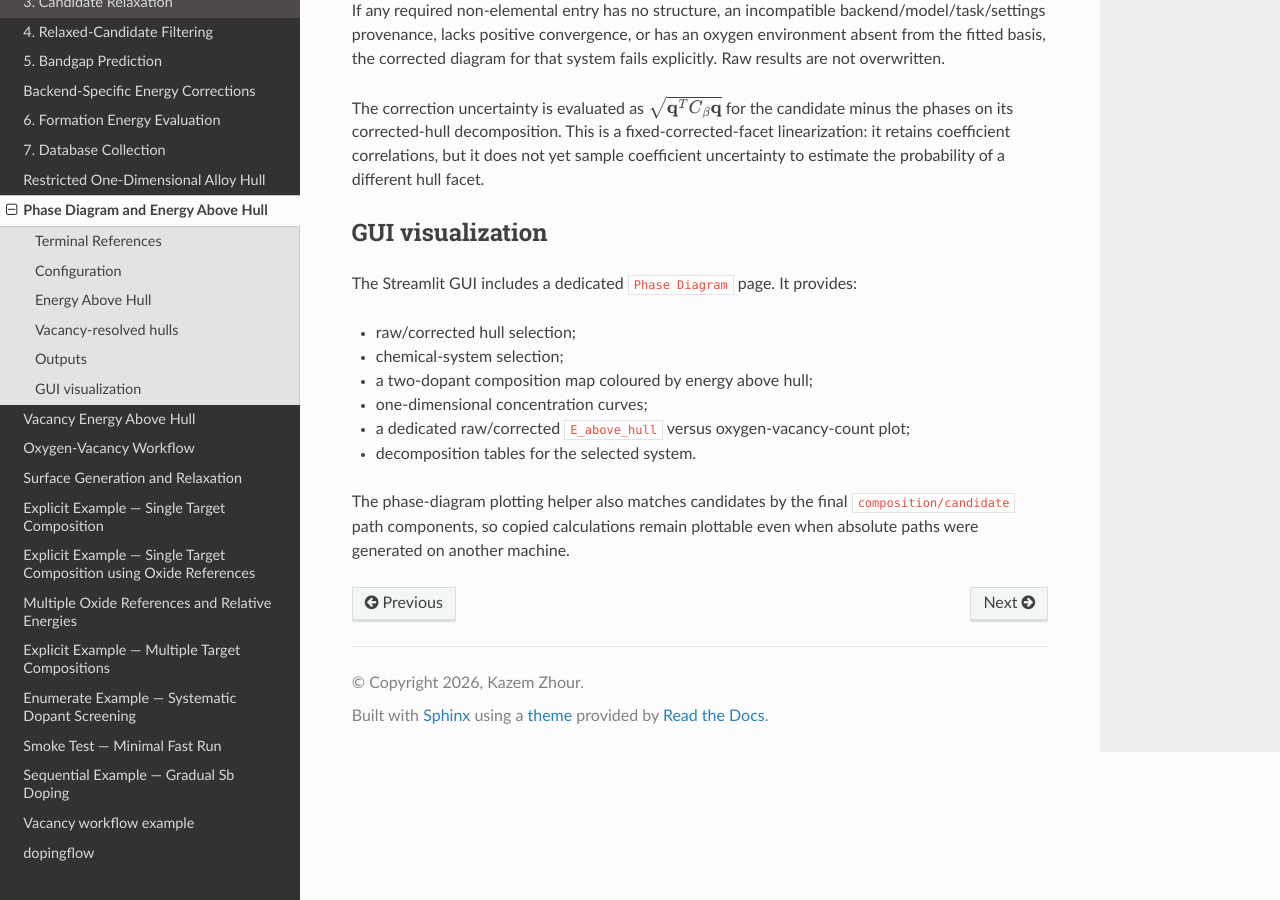
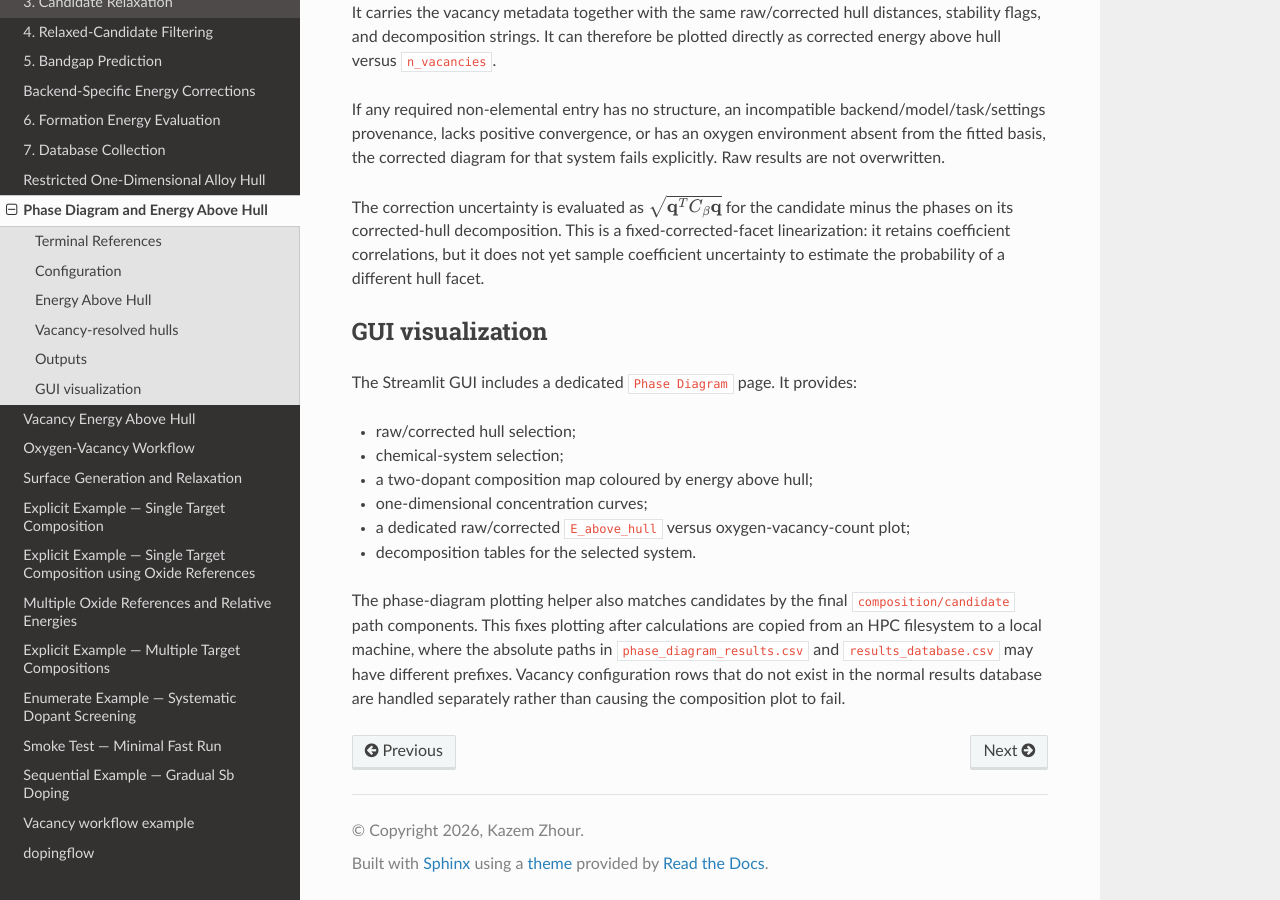
Before and after one commit to KazemZh/dopingflow, a Sphinx documentation site: the page built from docs/source/methods/phase_diagram.rst, in a window 1280 px wide and 900 px high, scrolled down 3496 px. Built offline with Sphinx 7.4.7 and the Read the Docs theme 3.1.0, drawn with Linux system fonts in a browser that asks for light colours; some of the changed text lies outside the part shown.

Commit message:
Clarify phase GUI fixes and historical decomposition API

```diff
--- a/docs/source/methods/phase_diagram.rst
+++ b/docs/source/methods/phase_diagram.rst
@@ -92,6 +92,11 @@
 It is scientifically incorrect to add a phase correction directly to raw
 energy above hull because correction can change the hull facets and
 decomposition itself.
+
+For decomposition reporting, ``pymatgen`` receives the candidate
+``Composition`` rather than the ``PDEntry`` object. This is the required API
+contract for ``PhaseDiagram.get_decomposition`` and avoids the historical
+``PDEntry has no attribute get_atomic_fraction`` failure.
 
 Vacancy-resolved hulls
 ----------------------
@@ -188,5 +193,9 @@
 - decomposition tables for the selected system.
 
 The phase-diagram plotting helper also matches candidates by the final
-``composition/candidate`` path components, so copied calculations remain
-plottable even when absolute paths were generated on another machine.
+``composition/candidate`` path components. This fixes plotting after calculations
+are copied from an HPC filesystem to a local machine, where the absolute paths
+in ``phase_diagram_results.csv`` and ``results_database.csv`` may have different
+prefixes. Vacancy configuration rows that do not exist in the normal results
+database are handled separately rather than causing the composition plot to
+fail.
```
